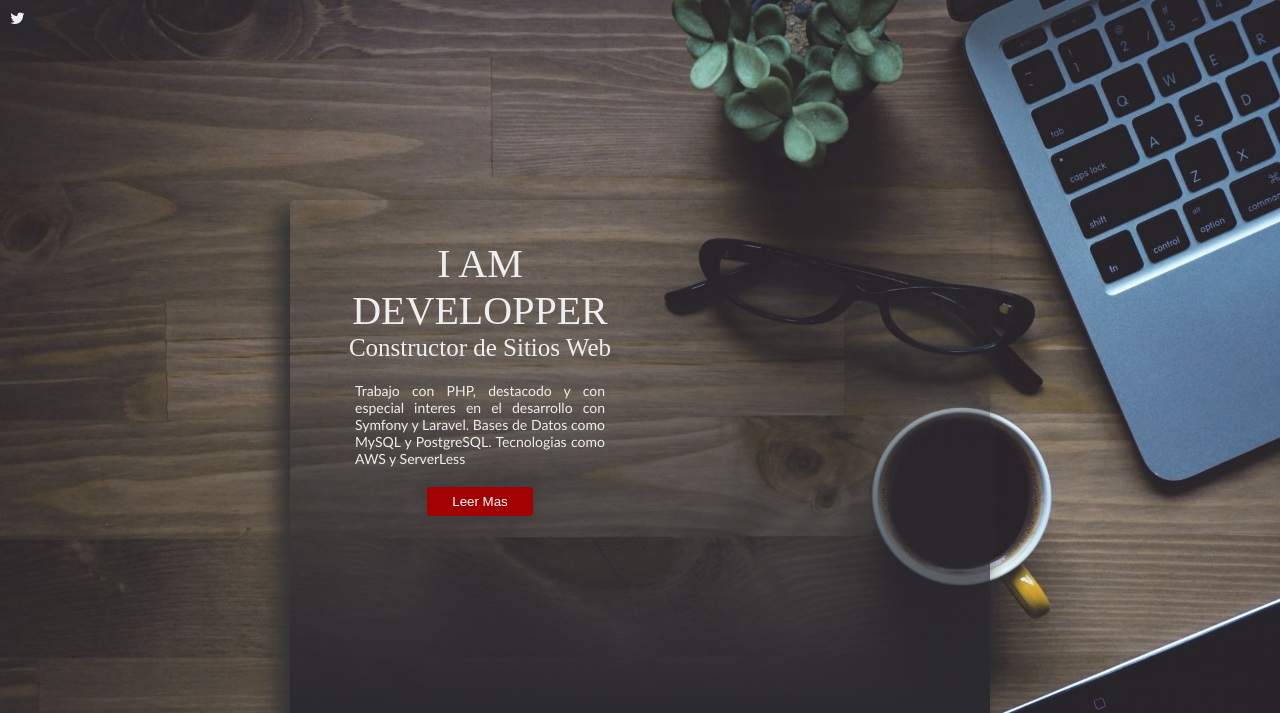
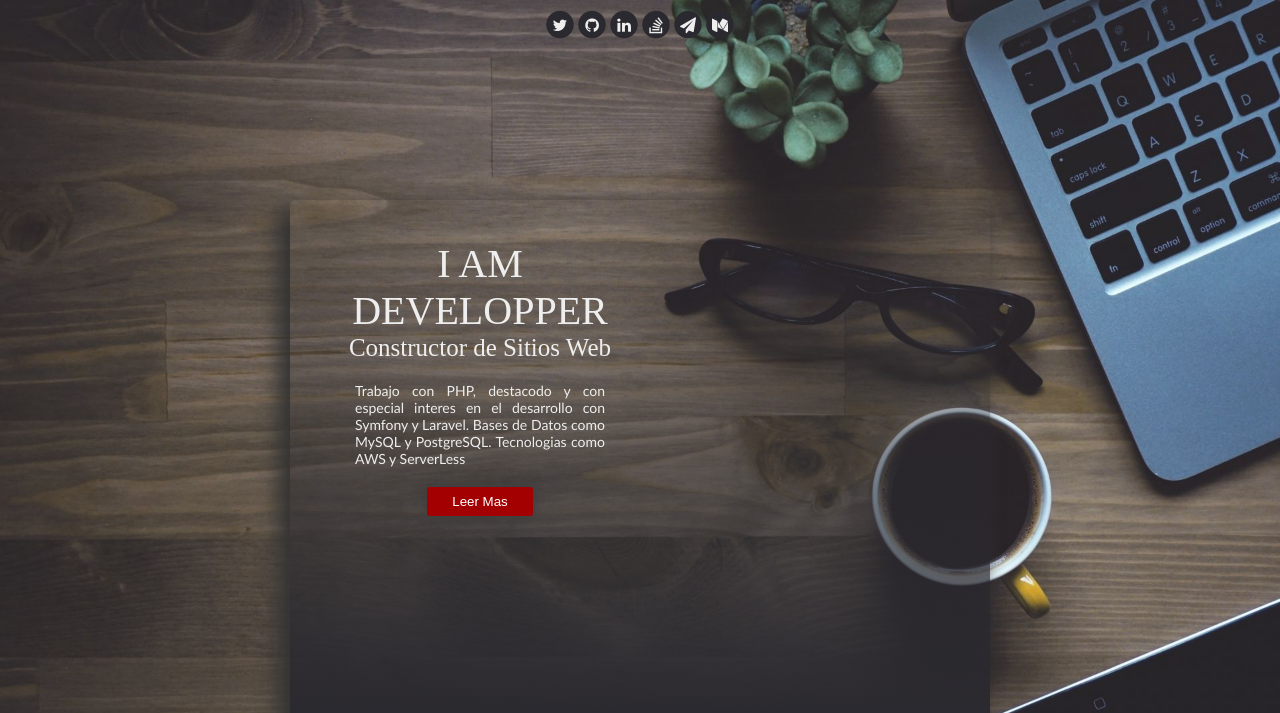
Before and after one commit to nelsongraa8/nelsongraa8, a plain HTML site: page index.html in a window 1280 px wide. Shown: the top 713 px of the page. Drawn offline with Linux system fonts and the light colour scheme; a web font is replaced by a local one.

Commit message:
annadidos los iconos de enlaces a mis redes sociales

```diff
--- a/css/main.css
+++ b/css/main.css
@@ -25,17 +25,22 @@ body {
     top:0px;
     right: 0px;
     left: 0px;
+    height:50px;
+    display: flex;
+    justify-content: center;
+    align-items: center;
 }
 .header_nav > a {
-    display: inline-block;
-    border-radius: 50%;
-    margin: 5px;
-    padding: 5px;
-    height: 20px;
-    width: 20px;
-    text-decoration: none;
-    color: #eee;
-    background: #2A292F;
+    /* display: inline-block; */
+    /* border-radius: 30px; */
+    /* margin: 5px; */
+    /* padding: 0.5em 0.6em; */
+    /* font-size:20px; */
+    /* text-decoration: none; */
+    /* color: #eee; */
+    /* background: #333; */
+    cursor: pointer;
+    z-index: 100;
 }
 
 .background_container {
--- a/index.html
+++ b/index.html
@@ -10,12 +10,48 @@
   <body>
 
     <div class="header_nav">
-      <a href="https://www.twitter.com/nelsongraa8" target="_blank">
-        <i class="fa fa-twitter"></i>
+      <a href="https://www.twitter.com/nelsongraa8" target="_blank" class="fa-stack">
+        <i class="fa fa-circle fa-stack-2x" style="color:#2A292F"></i>
+        <i class="fa fa-twitter fa-stack-1x fa-inverse" style="color:#eee"></i>
       </a>
-      <!-- <a href="https://www.github.com/nelsongraa8" target="_blank" rel="noopener noreferrer"></a>
-      <a href="https://nelsongraa8.medium.com" target="_blank" rel="noopener noreferrer"></a>
-      <a href="https://" target="_blank" rel="noopener noreferrer"></a> -->
+      <a href="https://www.github.com/nelsongraa8" target="_blank" class="fa-stack">
+        <i class="fa fa-circle fa-stack-2x" style="color:#2A292F"></i>
+        <i class="fa fa-github fa-stack-1x fa-inverse" style="color:#eee"></i>
+      </a>
+      <a href="https://linkedin.com/in/nelsongraa8" target="_blank" class="fa-stack">
+        <i class="fa fa-circle fa-stack-2x" style="color:#2A292F"></i>
+        <i class="fa fa-linkedin fa-stack-1x fa-inverse" style="color:#eee"></i>
+      </a>
+      <a href="https://es.stackoverflow.com/users/244635" target="_blank" class="fa-stack">
+        <i class="fa fa-circle fa-stack-2x" style="color:#2A292F"></i>
+        <i class="fa fa-stack-overflow fa-stack-1x fa-inverse" style="color:#eee"></i>
+      </a>
+      <a href="https://t.me/nelsongraa8" target="_blank" class="fa-stack">
+        <i class="fa fa-circle fa-stack-2x" style="color:#2A292F"></i>
+        <i class="fa fa-paper-plane fa-stack-1x fa-inverse" style="color:#eee"></i>
+      </a>
+      <a href="https://nelsongraa8.medium.com" target="_blank" class="fa-stack">
+        <i class="fa fa-circle fa-stack-2x" style="color:#2A292F"></i>
+        <i class="fa fa-medium fa-stack-1x fa-inverse" style="color:#eee"></i>
+      </a>
+
+
+      <!-- <span class="fa-stack" style="vertical-align: top;">
+        <i class="fa fa-circle fa-stack-2x"></i>
+        <i class="fa fa-github fa-stack-1x fa-inverse"></i>
+      </span>
+      <span class="fa-stack" style="vertical-align: top;">
+        <i class="fa fa-circle fa-stack-2x"></i>
+        <i class="fa fa-linkedin fa-stack-1x fa-inverse"></i>
+      </span>
+      <span class="fa-stack" style="vertical-align: top;">
+        <i class="fa fa-circle fa-stack-2x"></i>
+        <i class="fa fa-paper-plane fa-stack-1x fa-inverse"></i>
+      </span>
+      <span class="fa-stack" style="vertical-align: top;">
+        <i class="fa fa-circle fa-stack-2x"></i>
+        <i class="fa fa-quote-left fa-stack-1x fa-inverse"></i>
+      </span> -->
     </div>
 
     <div class="background_container">
```
